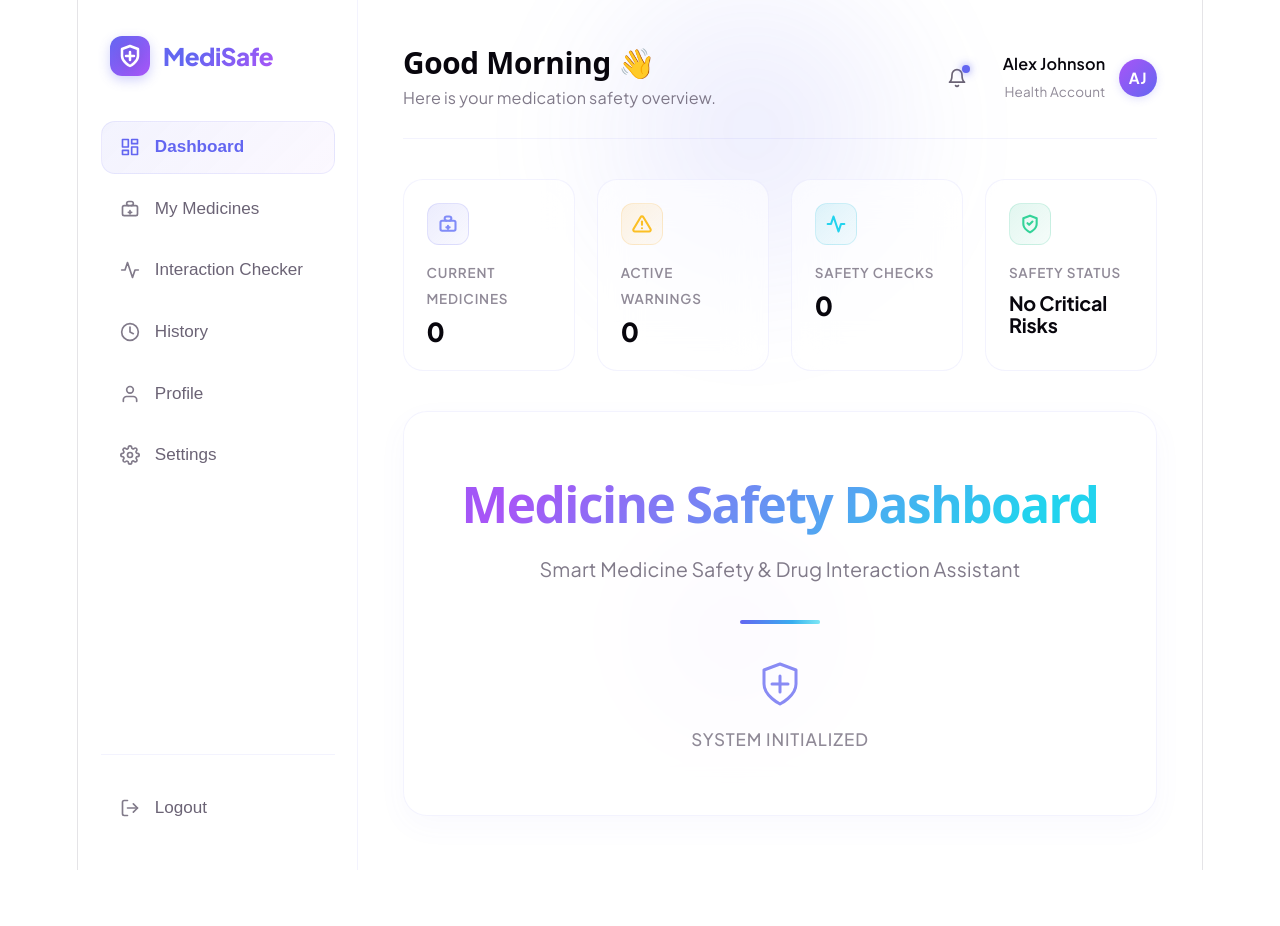
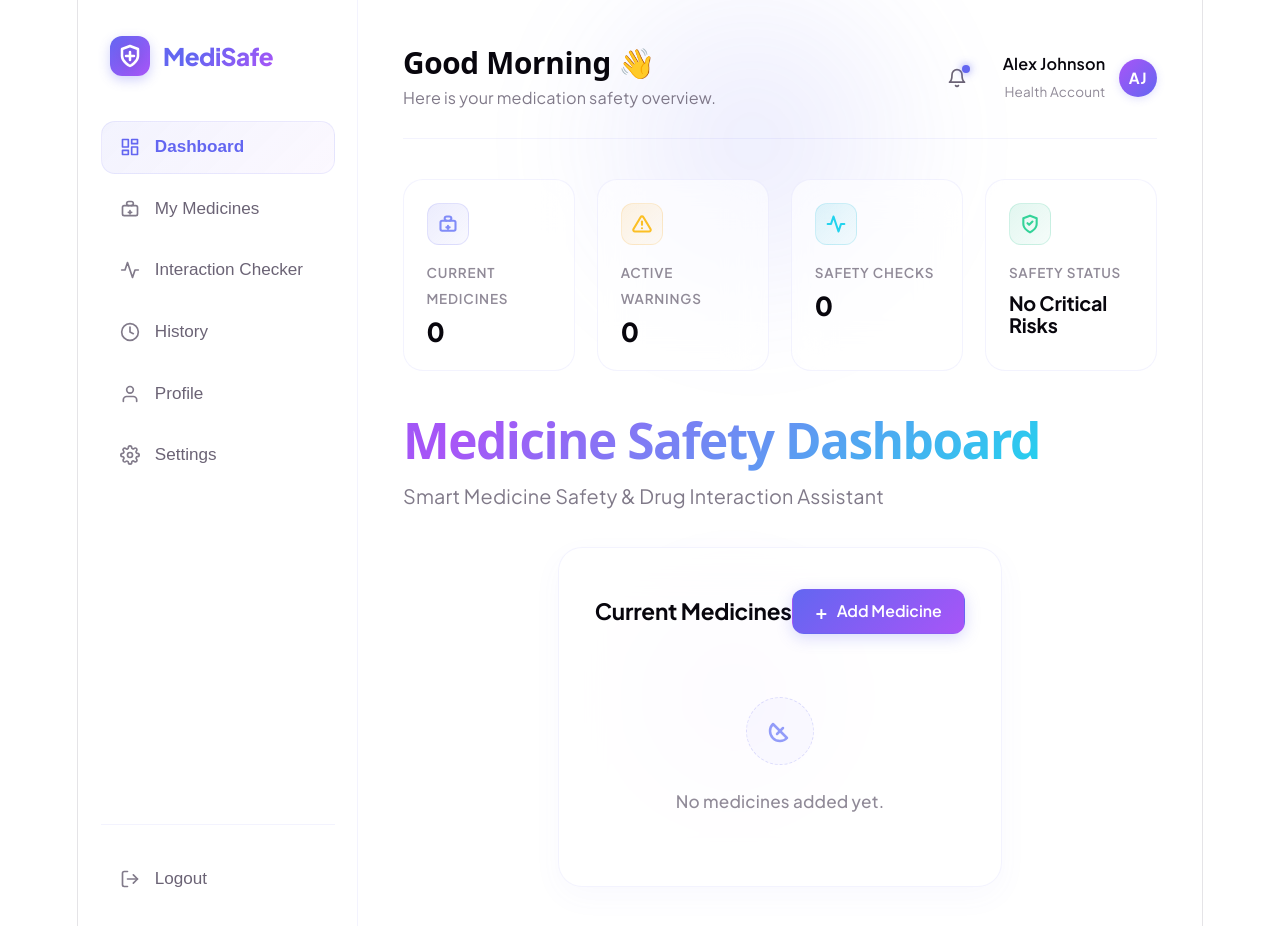
Before and after one commit to its-Sittu/HackInMotion-RICR-HIM-1114, a React (Vite) app: page / in a window 1280 px wide. Shown: the top 926 px of the page. Before the commit the page ends 870 px from the top, so only its background shows below. Built offline with nearby package versions, Linux system fonts and the light colour scheme.

Commit message:
feat: add current medicines section

```diff
--- /dev/null
+++ b/src/components/dashboard/CurrentMedicines.jsx
@@ -0,0 +1,41 @@
+import React from 'react'
+
+export default function CurrentMedicines() {
+  return (
+    <section className="medisafe-section-card">
+      <div className="card-section-header">
+        <h3 className="section-card-title">Current Medicines</h3>
+        <button
+          type="button"
+          className="add-medicine-btn"
+          aria-label="Add a new medicine"
+        >
+          <span className="btn-icon" aria-hidden="true">+</span>
+          <span className="btn-text">Add Medicine</span>
+        </button>
+      </div>
+
+      <div className="card-section-body">
+        <div className="empty-state-container" aria-hidden="true">
+          <div className="empty-state-icon-wrapper">
+            <svg
+              className="empty-state-icon"
+              width="48"
+              height="48"
+              viewBox="0 0 24 24"
+              fill="none"
+              stroke="currentColor"
+              strokeWidth="1.25"
+              strokeLinecap="round"
+              strokeLinejoin="round"
+            >
+              <path d="m10.5 13.5 3-3" />
+              <path d="m8.5 8.5 7 7a4.95 4.95 0 1 1-7-7Z" />
+            </svg>
+          </div>
+          <p className="empty-state-text">No medicines added yet.</p>
+        </div>
+      </div>
+    </section>
+  )
+}
--- a/src/pages/DashboardPage.jsx
+++ b/src/pages/DashboardPage.jsx
@@ -1,6 +1,7 @@
 import Sidebar from '../components/dashboard/Sidebar'
 import Header from '../components/dashboard/Header'
 import OverviewCards from '../components/dashboard/OverviewCards'
+import CurrentMedicines from '../components/dashboard/CurrentMedicines'
 import '../styles/dashboard.css'
 
 export default function DashboardPage() {
@@ -10,34 +11,18 @@ export default function DashboardPage() {
 
       <div className="dashboard-content-container">
         <Header />
+
         <OverviewCards />
-        <main className="dashboard-main">
+
+        <div className="dashboard-page-title-area">
           <h1 className="dashboard-heading">Medicine Safety Dashboard</h1>
-
           <p className="dashboard-subheading">
             Smart Medicine Safety & Drug Interaction Assistant
           </p>
+        </div>
 
-          <div className="divider-line"></div>
-
-          <div className="dashboard-body-placeholder" aria-hidden="true">
-            <svg
-              className="placeholder-icon"
-              width="48"
-              height="48"
-              viewBox="0 0 24 24"
-              fill="none"
-              stroke="currentColor"
-              strokeWidth="1.5"
-              strokeLinecap="round"
-              strokeLinejoin="round"
-            >
-              <path d="M12 22s8-4 8-10V5l-8-3-8 3v7c0 6 8 10 8 10z" />
-              <path d="M12 8v8" />
-              <path d="M8 12h8" />
-            </svg>
-            <span className="placeholder-text">System Initialized</span>
-          </div>
+        <main className="dashboard-main-content">
+          <CurrentMedicines />
         </main>
       </div>
     </div>
--- a/src/styles/dashboard.css
+++ b/src/styles/dashboard.css
@@ -474,6 +474,161 @@
   letter-spacing: -0.01em;
 }
 
+/* Reusable Section Card Styling */
+.medisafe-section-card {
+  position: relative;
+  z-index: 1;
+  width: 100%;
+  max-width: 800px;
+  background: rgba(255, 255, 255, 0.015);
+  backdrop-filter: blur(20px);
+  -webkit-backdrop-filter: blur(20px);
+  border: 1px solid rgba(255, 255, 255, 0.06);
+  border-radius: 24px;
+  padding: 2.25rem 2rem;
+  box-shadow:
+    0 4px 30px rgba(0, 0, 0, 0.03),
+    inset 0 1px 1px rgba(255, 255, 255, 0.04);
+  transition: border-color 0.4s ease, box-shadow 0.4s ease;
+  display: flex;
+  flex-direction: column;
+  box-sizing: border-box;
+}
+
+@media (prefers-color-scheme: light) {
+  .medisafe-section-card {
+    background: rgba(255, 255, 255, 0.65);
+    border: 1px solid rgba(99, 102, 241, 0.08);
+    box-shadow:
+      0 10px 30px rgba(99, 102, 241, 0.04),
+      inset 0 1px 0 rgba(255, 255, 255, 0.8);
+  }
+}
+
+.medisafe-section-card:hover {
+  border-color: rgba(99, 102, 241, 0.2);
+  box-shadow:
+    0 10px 40px rgba(99, 102, 241, 0.05),
+    inset 0 1px 1px rgba(255, 255, 255, 0.08);
+}
+
+.card-section-header {
+  display: flex;
+  flex-direction: row;
+  justify-content: space-between;
+  align-items: center;
+  width: 100%;
+  margin-bottom: 1.75rem;
+  box-sizing: border-box;
+}
+
+.section-card-title {
+  font-size: 1.25rem;
+  font-weight: 700;
+  color: var(--text-h);
+  margin: 0;
+  letter-spacing: -0.01em;
+}
+
+/* "+ Add Medicine" button */
+.add-medicine-btn {
+  display: flex;
+  align-items: center;
+  gap: 0.5rem;
+  padding: 0.65rem 1.25rem;
+  border-radius: 12px;
+  border: 1px solid transparent;
+  background: linear-gradient(135deg, #6366f1 0%, #a855f7 100%);
+  color: #ffffff;
+  font-family: inherit;
+  font-size: 0.88rem;
+  font-weight: 600;
+  cursor: pointer;
+  box-shadow: 0 4px 15px rgba(99, 102, 241, 0.25);
+  transition: all 0.25s cubic-bezier(0.4, 0, 0.2, 1);
+}
+
+.add-medicine-btn:hover {
+  transform: translateY(-1.5px);
+  box-shadow: 0 6px 20px rgba(99, 102, 241, 0.35);
+  opacity: 0.95;
+}
+
+.add-medicine-btn:active {
+  transform: translateY(0);
+  box-shadow: 0 2px 10px rgba(99, 102, 241, 0.2);
+}
+
+.btn-icon {
+  font-size: 1.1rem;
+  line-height: 1;
+}
+
+/* Empty State Styling */
+.card-section-body {
+  width: 100%;
+  display: flex;
+  justify-content: center;
+  align-items: center;
+  min-height: 180px;
+  box-sizing: border-box;
+}
+
+.empty-state-container {
+  display: flex;
+  flex-direction: column;
+  align-items: center;
+  justify-content: center;
+  text-align: center;
+}
+
+.empty-state-icon-wrapper {
+  display: flex;
+  align-items: center;
+  justify-content: center;
+  width: 68px;
+  height: 68px;
+  border-radius: 50%;
+  background: rgba(99, 102, 241, 0.05);
+  color: #818cf8;
+  margin-bottom: 1.25rem;
+  border: 1px dashed rgba(99, 102, 241, 0.2);
+  transition: all 0.3s ease;
+  box-sizing: border-box;
+}
+
+@media (prefers-color-scheme: light) {
+  .empty-state-icon-wrapper {
+    background: rgba(99, 102, 241, 0.03);
+  }
+}
+
+.empty-state-container:hover .empty-state-icon-wrapper {
+  background: rgba(99, 102, 241, 0.08);
+  border-color: rgba(99, 102, 241, 0.4);
+  transform: scale(1.05);
+}
+
+.empty-state-icon {
+  opacity: 0.85;
+}
+
+.empty-state-text {
+  font-size: 0.95rem;
+  font-weight: 500;
+  color: var(--text);
+  opacity: 0.75;
+  margin: 0;
+}
+
+/* Page Title Area */
+.dashboard-page-title-area {
+  width: 100%;
+  max-width: 800px;
+  margin-bottom: 2rem;
+  text-align: left;
+}
+
 /* Main Content Layout container */
 .dashboard-content-container {
   flex-grow: 1;
@@ -533,7 +688,7 @@
   font-size: 2.75rem;
   font-weight: 800;
   letter-spacing: -0.03em;
-  margin: 0 0 1rem 0;
+  margin: 0 0 0.5rem 0;
   line-height: 1.2;
   background: linear-gradient(135deg, #6366f1 10%, #a855f7 50%, #22d3ee 90%);
   -webkit-background-clip: text;
@@ -542,7 +697,7 @@
   text-fill-color: transparent;
   animation: title-gradient 8s ease infinite alternate;
   background-size: 200% auto;
-  text-align: center;
+  text-align: left;
 }
 
 @keyframes title-gradient {
@@ -556,7 +711,7 @@
   color: var(--text);
   opacity: 0.85;
   margin: 0;
-  text-align: center;
+  text-align: left;
   max-width: 500px;
   line-height: 1.6;
 }
@@ -685,6 +840,15 @@
     grid-template-columns: repeat(2, 1fr);
     margin-bottom: 1.5rem;
   }
+  .medisafe-section-card {
+    padding: 1.75rem 1.25rem;
+  }
+  .dashboard-page-title-area {
+    margin-bottom: 1.5rem;
+  }
+  .dashboard-heading {
+    font-size: 2.25rem;
+  }
 }
 
 @media (max-width: 640px) {
@@ -695,6 +859,15 @@
   .dashboard-main {
     padding: 2.5rem 1.5rem;
   }
+  .card-section-header {
+    flex-direction: column;
+    align-items: flex-start;
+    gap: 0.75rem;
+  }
+  .add-medicine-btn {
+    width: 100%;
+    justify-content: center;
+  }
   .dashboard-heading {
     font-size: 2rem;
   }
```
